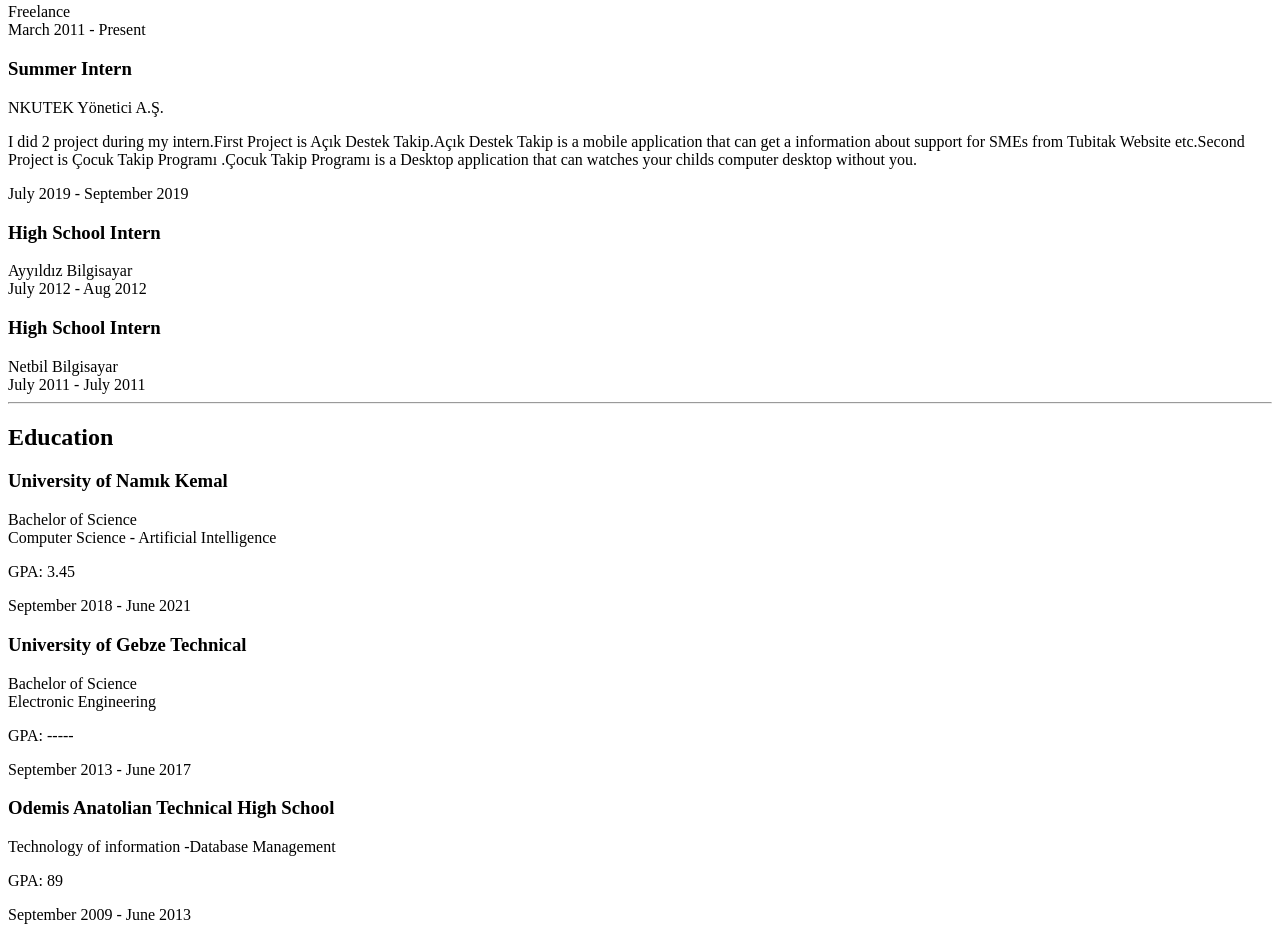
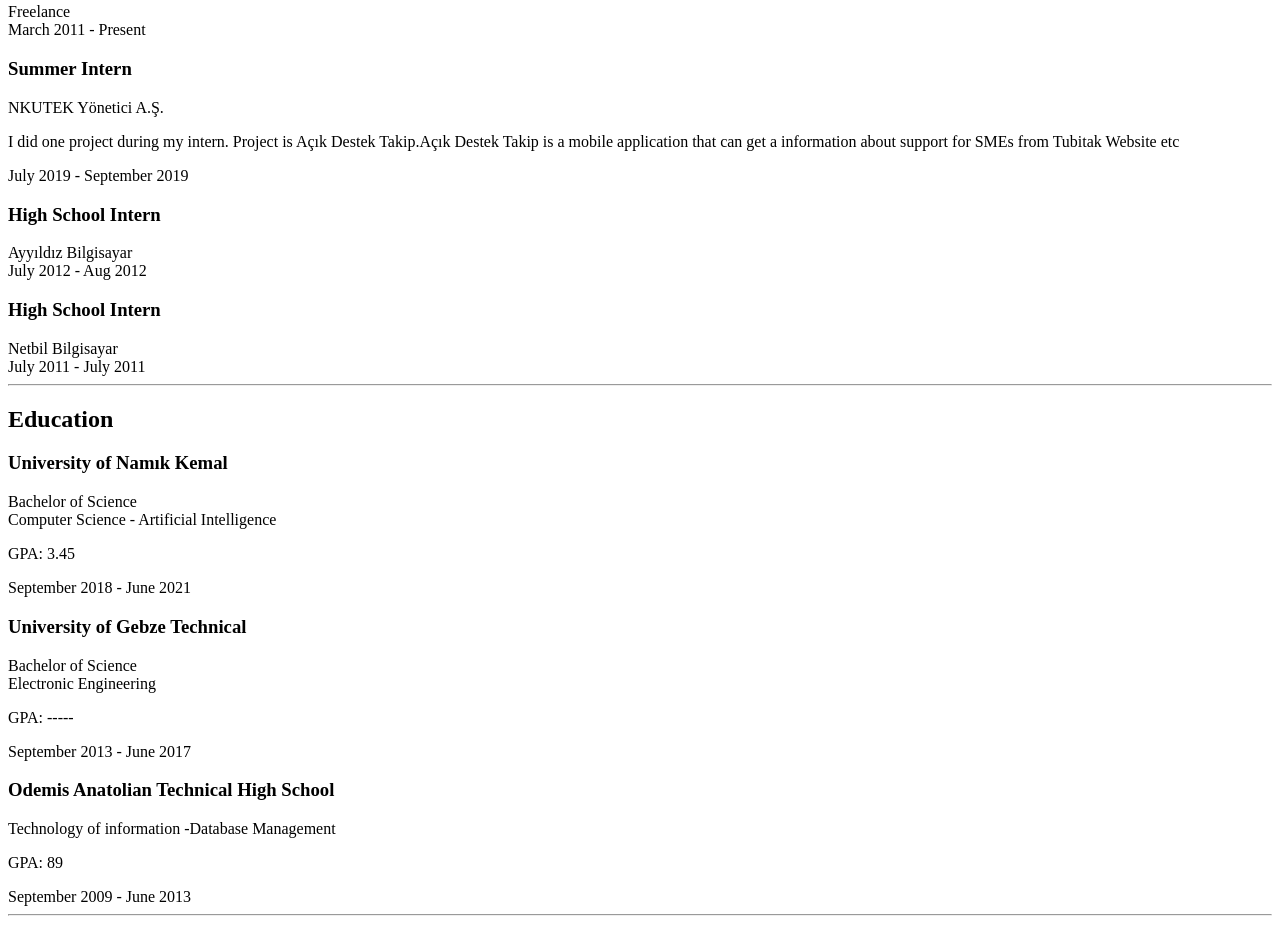
Before and after one commit to ugurilgin/ugurilgin.github.io, a website with bundled scripts: page index.html in a window 1280 px wide. Shown: the part 1772-2702 px from the top of the page. Built offline with nearby package versions, Linux system fonts and the light colour scheme; a web font is replaced by a local one.

Commit message:
Update index.html

```diff
--- a/index.html
+++ b/index.html
@@ -132,8 +132,8 @@
           <div class="resume-content">
             <h3 class="mb-0">Summer Intern</h3>
             <div class="subheading mb-3">NKUTEK Yönetici A.Ş.</div>
-            <p>I did 2 project  during my intern.First Project is Açık Destek Takip.Açık Destek Takip is a mobile application that can get a information about support for SMEs
-              from Tubitak Website etc.Second Project is Çocuk Takip Programı .Çocuk Takip Programı is a Desktop application that can watches your childs computer desktop  without you. </p>
+            <p>I did one project  during my intern. Project is Açık Destek Takip.Açık Destek Takip is a mobile application that can get a information about support for SMEs
+              from Tubitak Website etc </p>
           </div>
           <div class="resume-date text-md-right">
             <span class="text-primary">July 2019 - September 2019</span>
```
